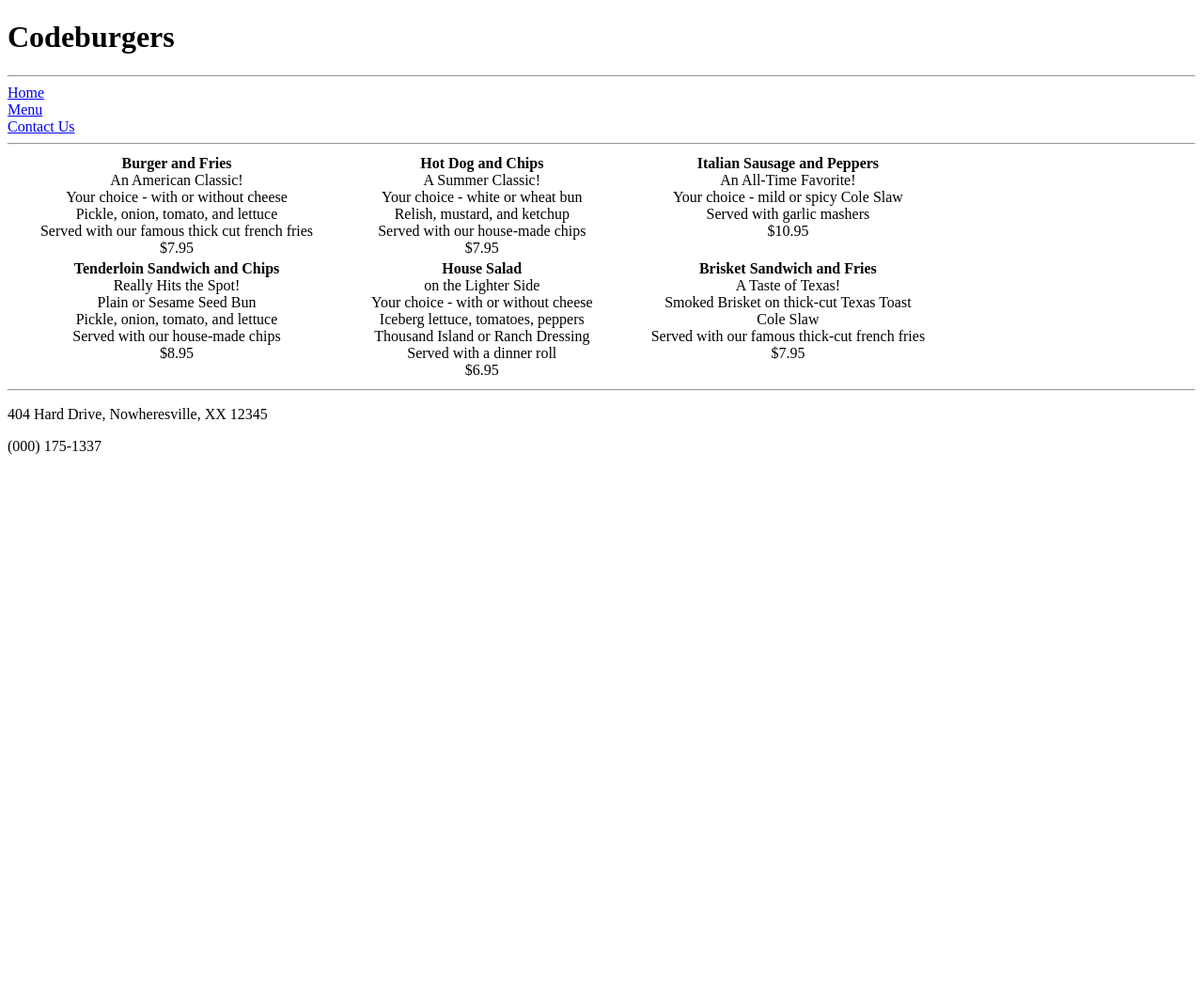
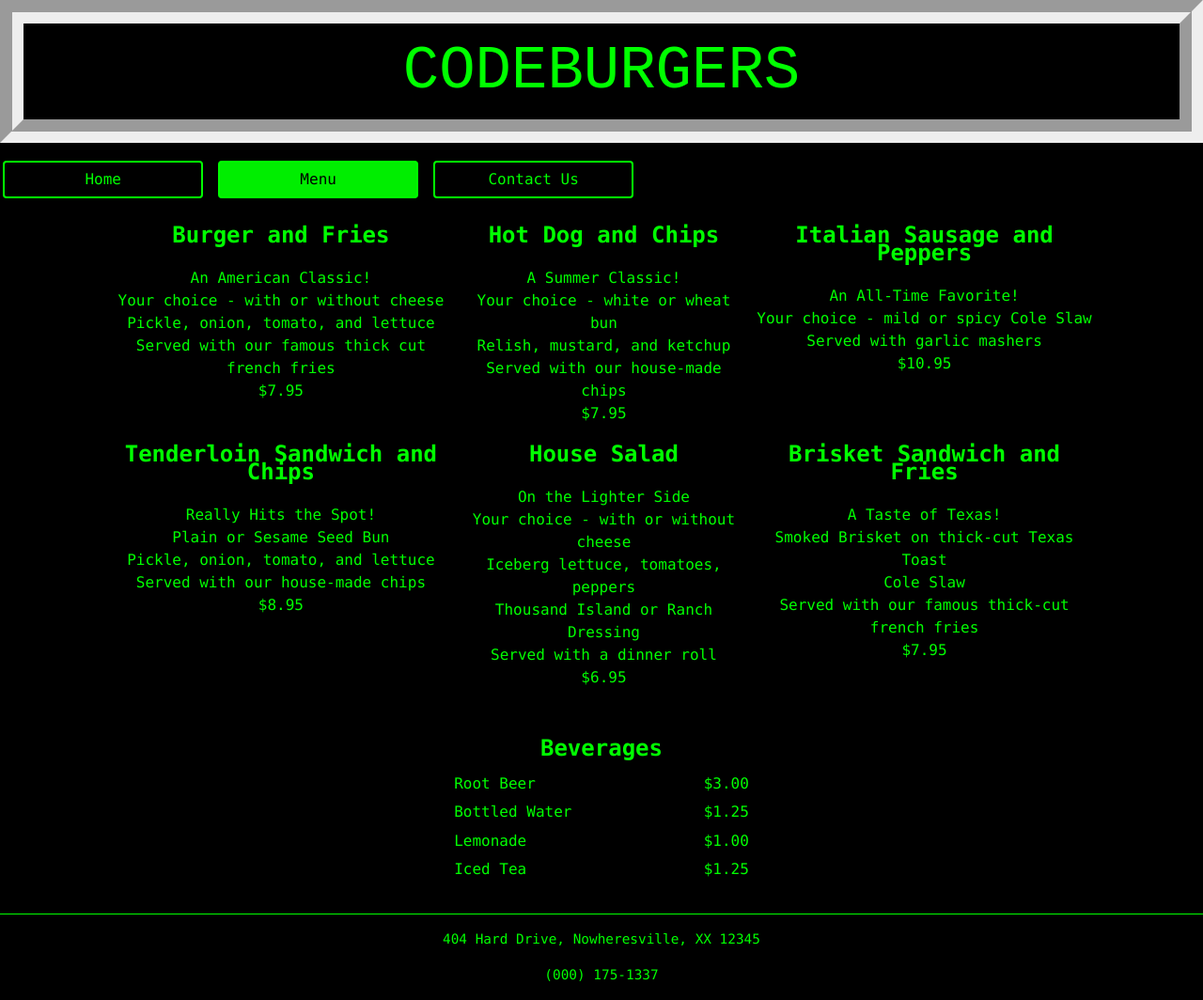
Before and after one commit to MiriamAlter/SGJavaCourse, a plain HTML site: page restaurant/menu.html in a window 1280 px wide. Shown: the whole page at 94% size. Before the commit the page ends 800 px from the top, so only its background shows below. Drawn offline with nearby package versions, Linux system fonts and the light colour scheme; a web font is replaced by a local one.

Commit message:
CSS Restaurant Site

```diff
--- /dev/null
+++ b/restaurant/css/restaurantStyles.css
@@ -0,0 +1,67 @@
+/*
+Creator: Miriam Alter
+Date created: 3/17/19
+Date last modified: 3/17/19
+*/
+
+body {
+	background: black;
+	color: #0f0;
+	font-family: consolas, monospace;
+}
+
+.jumbotron {
+	background: black;
+	border: 2vw groove;
+	border-radius: 0;
+	padding: 1%;
+	margin-bottom: 1rem;
+	text-align: center;
+}
+
+.jumbotron h1 {
+	font-family: "Geostar Fill", monospace;
+	font-size: 5vw;
+	text-transform: uppercase;
+	margin: 0;
+}
+
+nav {
+	margin-bottom: 1rem;
+}
+
+nav .btn {
+	color: #0f0;
+	margin: 3px;
+	border: 2px solid #0f0;
+}
+
+nav .btn.disabled {
+	opacity: 1;
+	background-color: #0e0;
+	color: black;
+}
+
+nav .btn:hover, .btn:focus {
+	background-color: #050;
+	text-decoration: none;
+	font-weight: bold;
+	letter-spacing: 0.1em;
+}
+
+nav .btn:active {
+	background-color: #0f0;
+	color: black;
+}
+
+table {
+	border: 0;
+}
+
+footer {
+	margin-top: 1rem;
+	border-top: 1px solid #0f0;
+	padding-top: 1rem;
+	text-align: center;
+	font-size: 0.9em;
+}
--- a/restaurant/menu.html
+++ b/restaurant/menu.html
@@ -3,35 +3,60 @@
 <!--
 Name: Miriam Alter
 Date Created: 2/19/19
-Most recent revision: 3/16/19
+Most recent revision: 3/17/19
 -->
 
 <html lang="en">
 	<head>
-		<title>Menu</title>
+		<title>Codeburgers | Menu</title>
+
+		<!-- Bootstrap CDN copied from https://getbootstrap.com/docs/4.1/getting-started/introduction/ -->
+		<link rel="stylesheet" href="https://stackpath.bootstrapcdn.com/bootstrap/4.1.3/css/bootstrap.min.css" integrity="sha384-MCw98/SFnGE8fJT3GXwEOngsV7Zt27NXFoaoApmYm81iuXoPkFOJwJ8ERdknLPMO" crossorigin="anonymous">
+
+		<link href="css/restaurantStyles.css" rel="stylesheet" type="text/css" />
+		<link href="https://fonts.googleapis.com/css?family=Geostar+Fill" rel="stylesheet">
+
 		<style>
 			td {
-			text-align: center;
-			vertical-align: top;
+				text-align: center;
+				vertical-align: top;
+				padding: 1%;
+			}
+			h4 {
+				margin-bottom: 0;
+				padding: 0;
+				line-height: 0.8;
+				font-weight: bold;
+			}
+			caption {
+				color: inherit;
+				text-align: center;
+				caption-side: top;
+			}
+			.edge-align tbody td:nth-of-type(odd) {
+				text-align: left;
+			}
+			.edge-align tbody td:nth-of-type(even) {
+				text-align: right;
 			}
 		</style>
 	</head>
 	<body>
-		<header>
+		<header class="jumbotron">
 			<h1>Codeburgers</h1>
 		</header>
-		<hr />
+
 		<nav>
-			<div><a href="index.html">Home</a></div>
-			<div><a href="menu.html">Menu</a></div>
-			<div><a href="contact.html">Contact Us</a></div>
+			<a class="btn col-lg-2 col-md-3" href="index.html" role="button">Home</a>
+			<a class="btn disabled col-lg-2 col-md-3" href="menu.html" role="button">Menu</a>
+			<a class="btn col-lg-2 col-md-3" href="contact.html" role="button">Contact Us</a>
 		</nav>
-		<hr />
-		<section>
-			<table width="80%">
+
+		<section style="margin-bottom: 2rem;">
+			<table class="col-fluid col-lg-10" style="margin: auto;">
 				<tr>
 					<td>
-						<strong>Burger and Fries</strong>
+						<h4>Burger and Fries</h4>
 						<br />
 						An American Classic!
 						<br />
@@ -44,7 +69,7 @@ Most recent revision: 3/16/19
 						$7.95
 					</td>
 					<td>
-						<strong>Hot Dog and Chips</strong>
+						<h4>Hot Dog and Chips</h4>
 						<br />
 						A Summer Classic!
 						<br />
@@ -57,7 +82,7 @@ Most recent revision: 3/16/19
 						$7.95
 					</td>
 					<td>
-						<strong>Italian Sausage and Peppers</strong>
+						<h4>Italian Sausage and Peppers</h4>
 						<br />
 						An All-Time Favorite!
 						<br />
@@ -70,7 +95,7 @@ Most recent revision: 3/16/19
 				</tr>
 				<tr>
 					<td>
-						<strong>Tenderloin Sandwich and Chips</strong>
+						<h4>Tenderloin Sandwich and Chips</h4>
 						<br />
 						Really Hits the Spot!
 						<br />
@@ -83,9 +108,9 @@ Most recent revision: 3/16/19
 						$8.95
 					</td>
 					<td>
-						<strong>House Salad</strong>
+						<h4>House Salad</h4>
 						<br />
-						on the Lighter Side
+						On the Lighter Side
 						<br />
 						Your choice - with or without cheese
 						<br />
@@ -98,7 +123,7 @@ Most recent revision: 3/16/19
 						$6.95
 					</td>
 					<td>
-						<strong>Brisket Sandwich and Fries</strong>
+						<h4>Brisket Sandwich and Fries</h4>
 						<br />
 						A Taste of Texas!
 						<br />
@@ -113,7 +138,29 @@ Most recent revision: 3/16/19
 				</tr>
 			</table>
 		</section>
-		<hr />
+
+		<section style="margin-bottom: 2rem;">
+			<table class="edge-align col-6 col-md-3" style="margin: auto;">
+				<caption><h4>Beverages</h4></caption>
+				<tr>
+					<td>Root Beer</td>
+					<td>$3.00</td>
+				</tr>
+				<tr>
+					<td>Bottled Water</td>
+					<td>$1.25</td>
+				</tr>
+				<tr>
+					<td>Lemonade</td>
+					<td>$1.00</td>
+				</tr>
+				<tr>
+					<td>Iced Tea</td>
+					<td>$1.25</td>
+				</tr>
+			</table>
+		</section>
+
 		<footer>
 			<p>404 Hard Drive, Nowheresville, XX 12345</p>
 			<p>(000) 175-1337</p>
```
Also changed, not shown: Bootstrap/bootstrap-examples.html (+4 -0 lines), restaurant/contact.html (+66 -13 lines), restaurant/index.html (+24 -11 lines).
